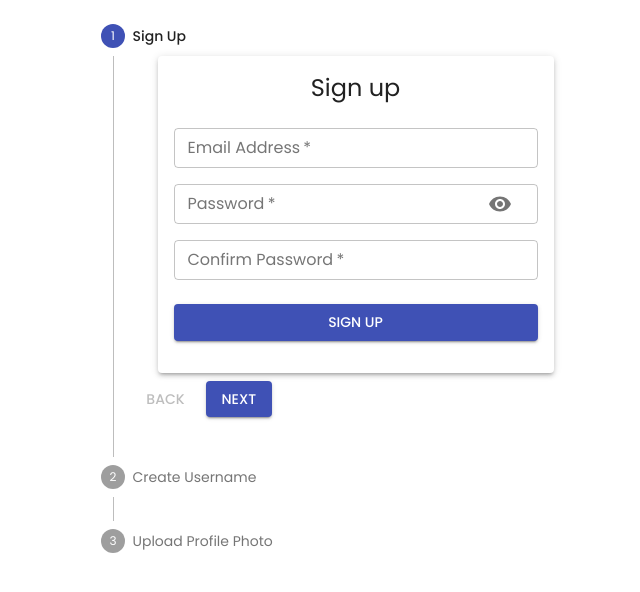
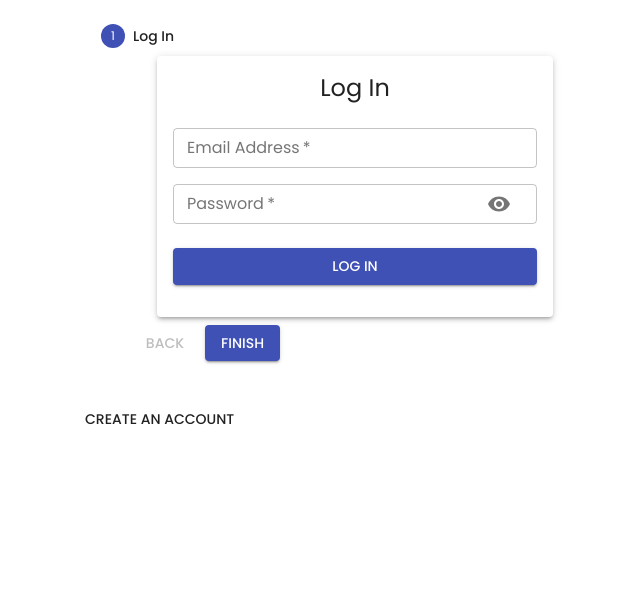
Before and after one commit to AsavariA/talkative, a React (Create React App) app: page / in a window 1280 px wide. Shown: the top 592 px of the page, without its empty margins (297-937 px from the left). Built offline with nearby package versions, Linux system fonts and the light colour scheme.

Commit message:
toggle form

```diff
--- a/src/Components/Auth/Form.js
+++ b/src/Components/Auth/Form.js
@@ -3,7 +3,7 @@ import { Button, Paper, Grid, Typography, Container } from '@material-ui/core';
 import Input from './Input';
 import useStyles from './styles';
 
-const Form = () => {
+const Form = ({toggleForm}) => {
     const classes = useStyles();
     const [showPassword, setShowPassword] = useState(false);
     const handleShowPassword = () => setShowPassword(!showPassword);
@@ -16,14 +16,14 @@ const Form = () => {
         <div>
             <Container component="main" maxWidth="xs" className={classes.main}>
                 <Paper className={classes.paper} elevation={3}>
-                    <Typography component="h1" variant="h5">Sign up</Typography>
+                    <Typography component="h1" variant="h5">{toggleForm ? 'Sign Up' : 'Log In'}</Typography>
                     <form className={classes.form} onSubmit={handleSubmit}>
                         <Grid container spacing={2}>
                             <Input name="email" label="Email Address" handleChange={handleChange} type="email" />
                             <Input name="password" label="Password" handleChange={handleChange} type={showPassword ? 'text' : 'password'} handleShowPassword={handleShowPassword} />
-                            <Input name="confirmPassword" label="Confirm Password" handleChange={handleChange} type="password" />
+                            {toggleForm ? <Input name="confirmPassword" label="Confirm Password" handleChange={handleChange} type="password" /> : null}
                         </Grid>
-                        <Button type="submit" fullWidth variant="contained" color="primary" className={classes.submit}>Sign Up</Button>
+                        <Button type="submit" fullWidth variant="contained" color="primary" className={classes.submit}>{toggleForm ? 'Sign Up' : 'Log In'}</Button>
                     </form>
                 </Paper>
             </Container>
--- a/src/Components/Auth/Signup.js
+++ b/src/Components/Auth/Signup.js
@@ -24,14 +24,20 @@ const useStyles = makeStyles((theme) => ({
   },
 }));
 
+const Signup = () => {
+  const classes = useStyles();
+  const [activeStep, setActiveStep] = useState(0);
+  const [toggleForm, setToggleForm] = useState(false);
+
   const getSteps = () => {
-  return ['Sign Up', 'Create Username', 'Upload Profile Photo'];
+    return toggleForm ? ['Sign Up', 'Create Username', 'Upload Profile Photo'] : ['Log In'];
   }
+  const steps = getSteps();
 
   const getStepContent = (step) => {
     switch (step) {
       case 0:
-      return <Form />;
+        return <Form toggleForm={toggleForm}/>;
       case 1:
         return <Username />;
       case 2:
@@ -40,11 +46,6 @@ const getStepContent = (step) => {
         return 'Unknown step';
     }
   }
-
-const Signup = () => {
-  const classes = useStyles();
-  const [activeStep, setActiveStep] = useState(0);
-  const steps = getSteps();
 
   const handleNext = () => {
     setActiveStep((prevActiveStep) => prevActiveStep + 1);
@@ -57,6 +58,11 @@ const Signup = () => {
   const handleReset = () => {
     setActiveStep(0);
   };
+
+  const handleToggle = () => {
+    setToggleForm(!toggleForm);
+    setActiveStep(0);
+  }
 
   return (
     <div className={classes.root}>
@@ -97,6 +103,7 @@ const Signup = () => {
           </Button>
         </Paper>
       )}
+      <Button onClick={handleToggle}>{!toggleForm ? 'Create an account' : 'Already have an account'}</Button>
     </div>
   );
 }
```
Lines whose indentation alone changed are shown as unchanged.
